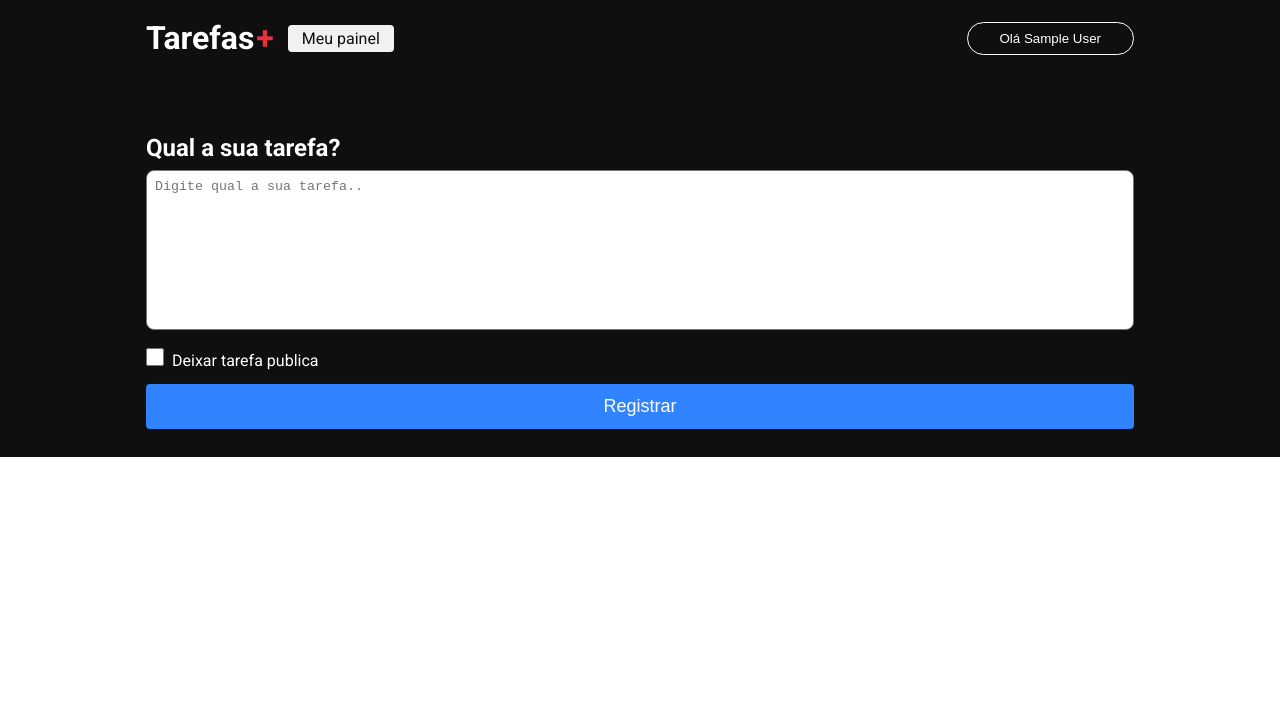
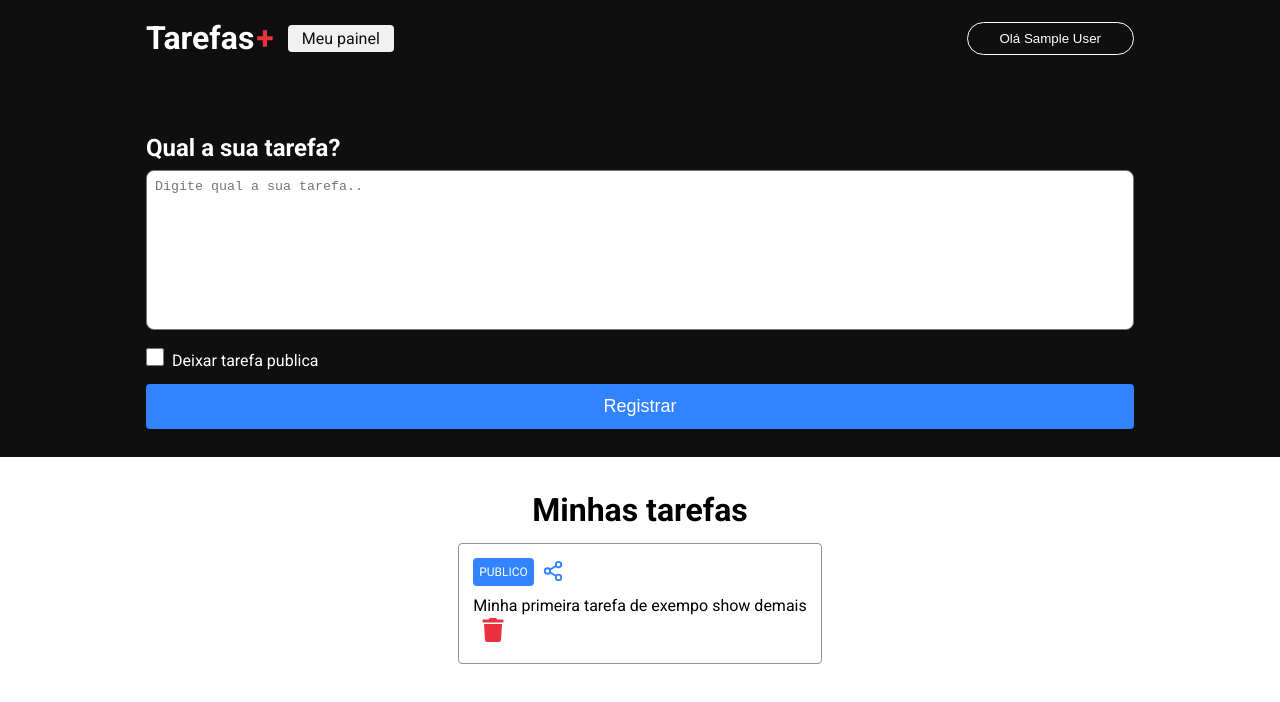
Before and after one commit to denervalspelizario/appTarefas, a Next.js app: page /dashboard in a window 1280 px wide. Shown: the top 702 px of the page. Built offline with nearby package versions, Linux system fonts and the light colour scheme; no server answers; sample sign-in values are in the browser's storage.

Commit message:
update apptarefas criando a estrutura de taskContainer ja com sua estilizacao

```diff
--- a/package.json
+++ b/package.json
@@ -16,6 +16,7 @@
     "next-auth": "^4.21.1",
     "react": "18.2.0",
     "react-dom": "18.2.0",
+    "react-icons": "^4.8.0",
     "typescript": "5.0.3"
   }
 }
--- a/src/pages/dashboard/index.tsx
+++ b/src/pages/dashboard/index.tsx
@@ -5,6 +5,9 @@
 import { getSession } from 'next-auth/react' // importando o getSession para verificar se a sessão ativa
 import { Textarea } from '../../components/textArea'
 
+import { FiShare2 } from 'react-icons/fi'
+import { FaTrash } from 'react-icons/fa'
+// comando para instalar icons yarn add react-icons
 
 export default function Dashboard(){
   return(
@@ -35,9 +38,31 @@
 
           </div>
         </section>
+
+        <section className={styles.taskContainer}>
+          <h1>Minhas tarefas</h1>
+          <article className={styles.task}>
+
+            <div className={styles.tagContainer}>
+              <label className={styles.tag}>
+                PUBLICO
+              </label>
+              <button className={styles.shareButton}>
+                <FiShare2 size={22} color='#3183FF'/>
+              </button>
+            </div>
+
+            <div className={styles.taskContent}>
+              <p>Minha primeira tarefa de exempo show demais</p>
+              <button className={styles.trashButton}>
+                <FaTrash size={24} color='#ea3140' />
+              </button>
+            </div>
+
+          </article>
+        </section>
+
       </main>
-
-
     </div>
   )
 }
--- a/src/pages/dashboard/styles.module.css
+++ b/src/pages/dashboard/styles.module.css
@@ -47,3 +47,72 @@
   padding: 12px 0;
   font-size: 18px;
 }
+
+.taskContainer{
+  margin: 34px auto 0 auto;
+  padding: 0 18px;
+  width: 100%;
+  max-width: 1024px;
+  display: flex;
+  flex-direction: column;
+}
+
+.taskContainer a {
+  text-decoration: none;
+  color: #0f0f0f;
+}
+
+.taskContainer h1 {
+  text-align: center;
+  font-size: 32px;
+  margin-bottom: 14px;
+}
+
+.task {
+  margin-bottom: 14px;
+  line-height: 150%;
+  display: flex;
+  flex-direction: column;
+  align-items: flex-start;
+  border: 1.5px solid #909090;
+  border-radius: 4px;
+  padding: 14px;
+}
+
+.tagContainer {
+  display: flex;
+  align-items: center;
+  justify-content: center;
+  margin-bottom: 8px;
+}
+
+.tag {
+  background-color: #3183ff;
+  padding: 2px 6px;
+  color: #FFF;
+  border-radius: 4px;
+  font-size: 12px;
+}
+.shareButton {
+  background: transparent;
+  border: 0;
+  margin: 0 8px;
+}
+
+.taskContainer {
+  display: flex;
+  align-items: center;
+  justify-content: space-between;
+  width: 100%;
+}
+
+.taskContent p {
+  white-space: pre-wrap;
+}
+
+.trashButton {
+  cursor: pointer;
+  background: transparent;
+  border: 0;
+  margin: 0 8px;
+}
```
Also changed, not shown: 2 other files (tests, documents, lock files or other folders).
